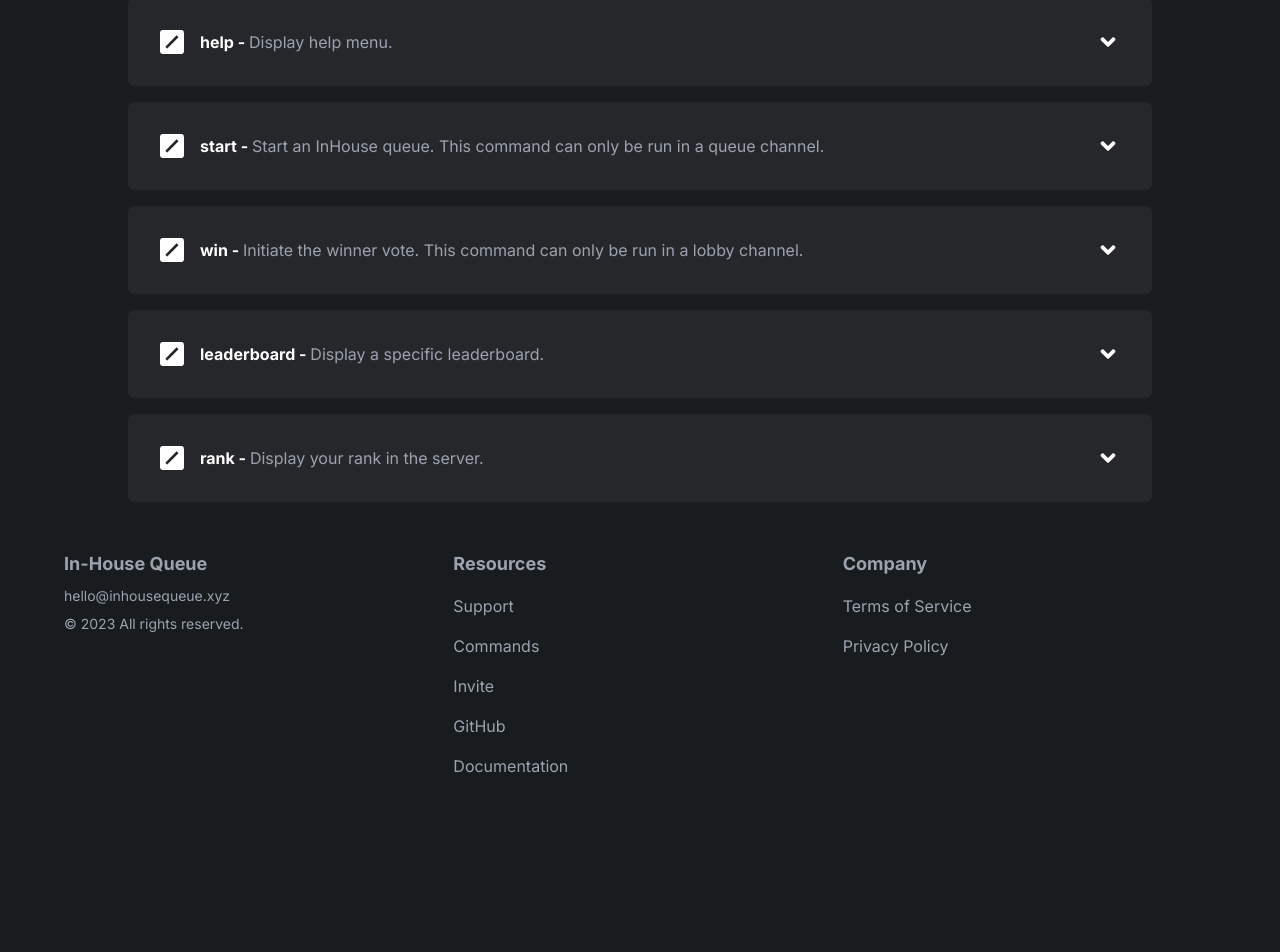
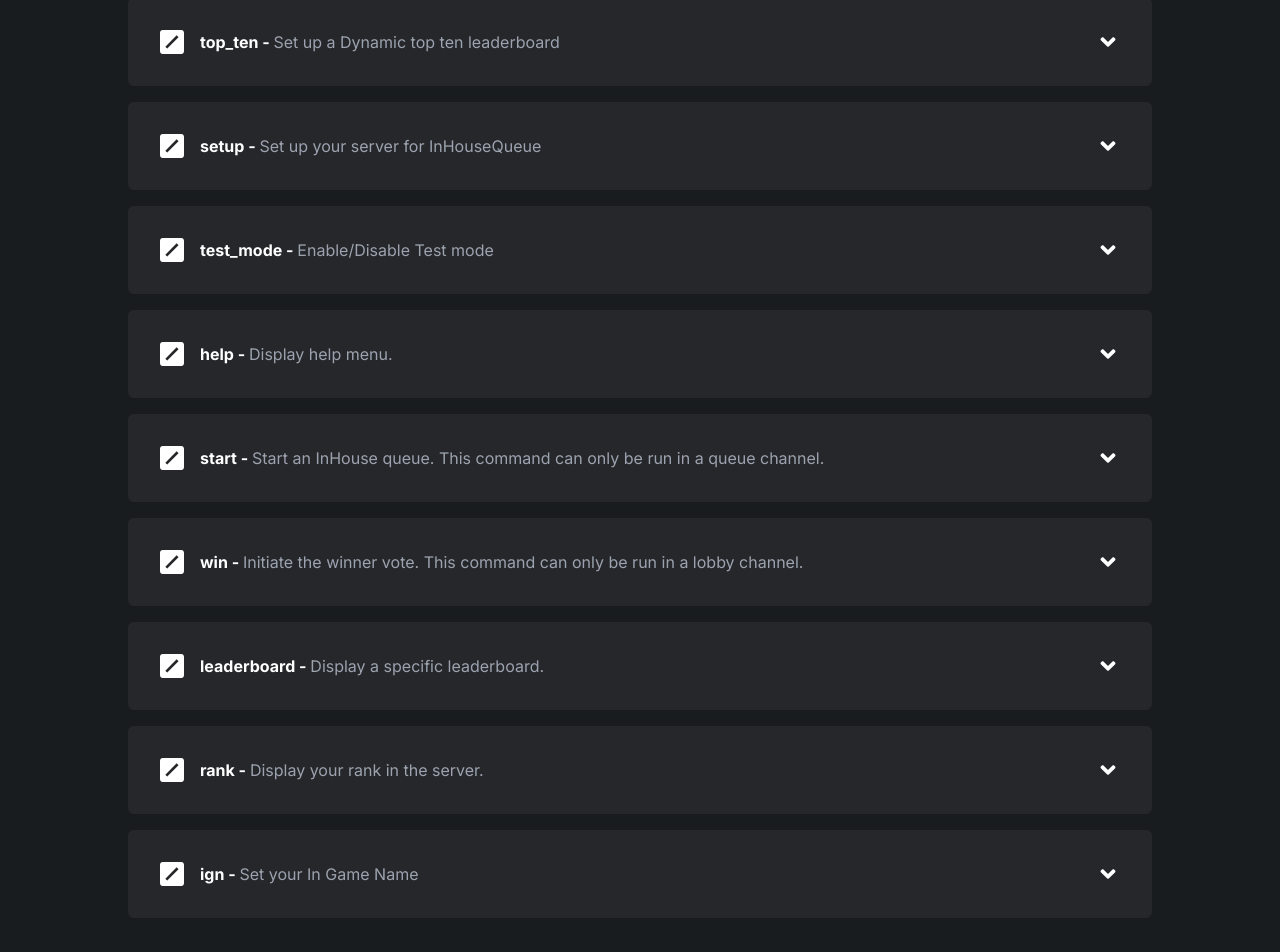
Before and after one commit to ItzDerock/InHouseQueue-site, a Next.js app: page /commands in a window 1280 px wide. Shown: the part 1900-2852 px from the top of the page. Before the commit the page ends 2726 px from the top, so only its background shows below. Built offline with nearby package versions, Linux system fonts and the light colour scheme.

Commit message:
add new commands for 2.1.0

```diff
--- a/src/data/commands.ts
+++ b/src/data/commands.ts
@@ -137,6 +137,17 @@ const commands = [
         ]
       },
   {
+      "name": "reset_db",
+      "type": "Admin",
+      "description": "Remove a member who has left the server from the database",
+      "usage": [
+        "/admin reset_db [userid]"
+      ],
+      "examples": [
+        "/admin reset_db 12345678912312"
+          ]
+        },
+  {
     "name": "setchannel",
     "type": "Set-Up",
     "description": "Set queue channel. You may set as many queue channels as you require.",
@@ -169,6 +180,28 @@ const commands = [
       "/admin top_ten #leaderboard Overwatch"
     ]
   },
+  {
+      "name": "setup",
+      "type": "Set-Up",
+      "description": "Set up your server for InHouseQueue",
+      "usage": [
+        "/admin setup [game]"
+      ],
+      "examples": [
+        "/admin setup Overwatch"
+      ]
+    },
+   {
+      "name": "test_mode",
+      "type": "Set-Up",
+      "description": "Enable/Disable Test mode",
+      "usage": [
+        "/admin test_mode [options]"
+      ],
+      "examples": [
+        "/admin test_mode True"
+      ]
+    },
   {
     "name": "help",
     "type": "General",
@@ -221,6 +254,17 @@ const commands = [
       "/rank_valorant mvp"
     ]
   },
+  {
+      "name": "ign",
+      "type": "General",
+      "description": "Set your In Game Name",
+      "usage": [
+        "/ign [ign] [game]"
+      ],
+      "examples": [
+        "/ign Faker League of Legends"
+      ]
+    },
 ] as const;
 
 // export commands
```
